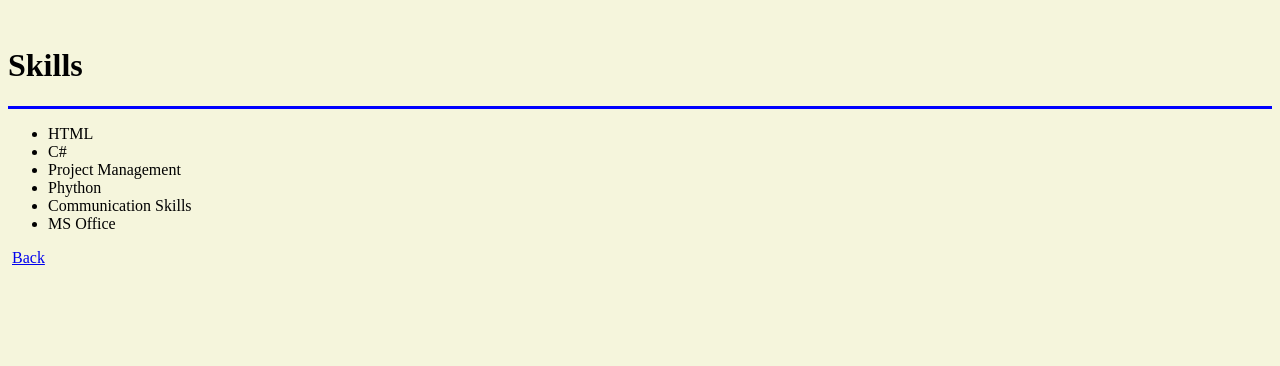
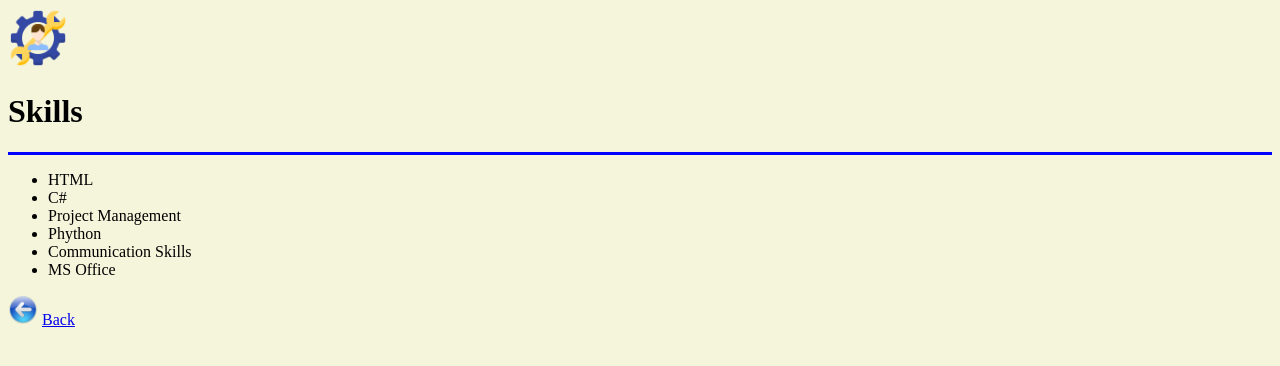
Before and after one commit to WebSB78/CV, a plain HTML site: page skills.html in a window 1280 px wide. Drawn offline with Linux system fonts and the light colour scheme.

Commit message:
Update skills.html

```diff
--- a/skills.html
+++ b/skills.html
@@ -5,7 +5,7 @@
     <title>Skills</title>
   </head>
   <body bgcolor="beige">
-  <img src="images/skills.png" alt="" width="60">
+  <img src="skills.png" alt="" width="60">
     <h1>Skills</h1>
     <hr size="3" color="blue">
 <ul>
@@ -16,6 +16,6 @@
   <li>Communication Skills</li>
   <li>MS Office</li>
 </ul>
-<img src="images/back.jpg" alt="" width="30"> <a href="index.html">Back</a>
+<img src="back.jpg" alt="" width="30"> <a href="index.html">Back</a>
   </body>
 </html>
```
